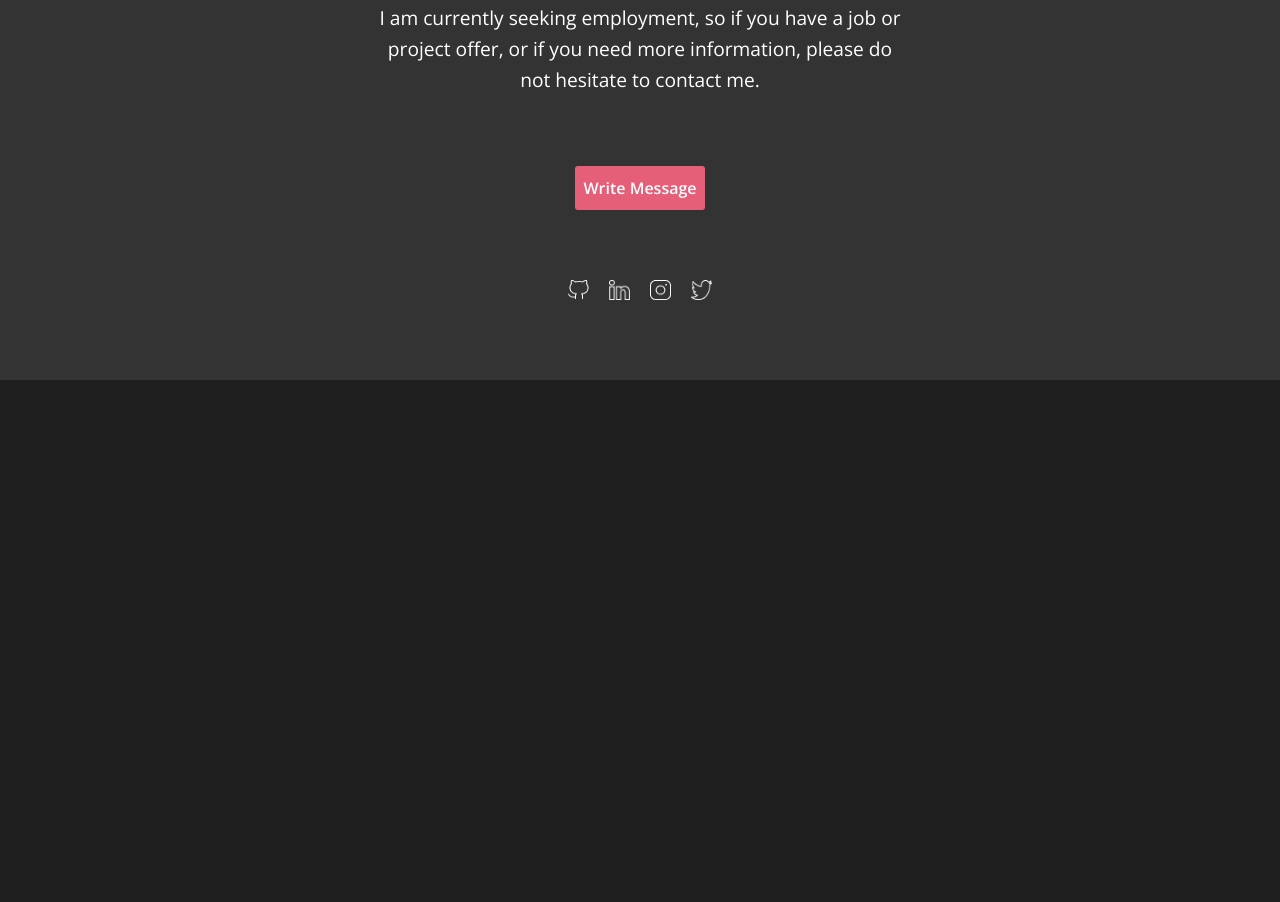
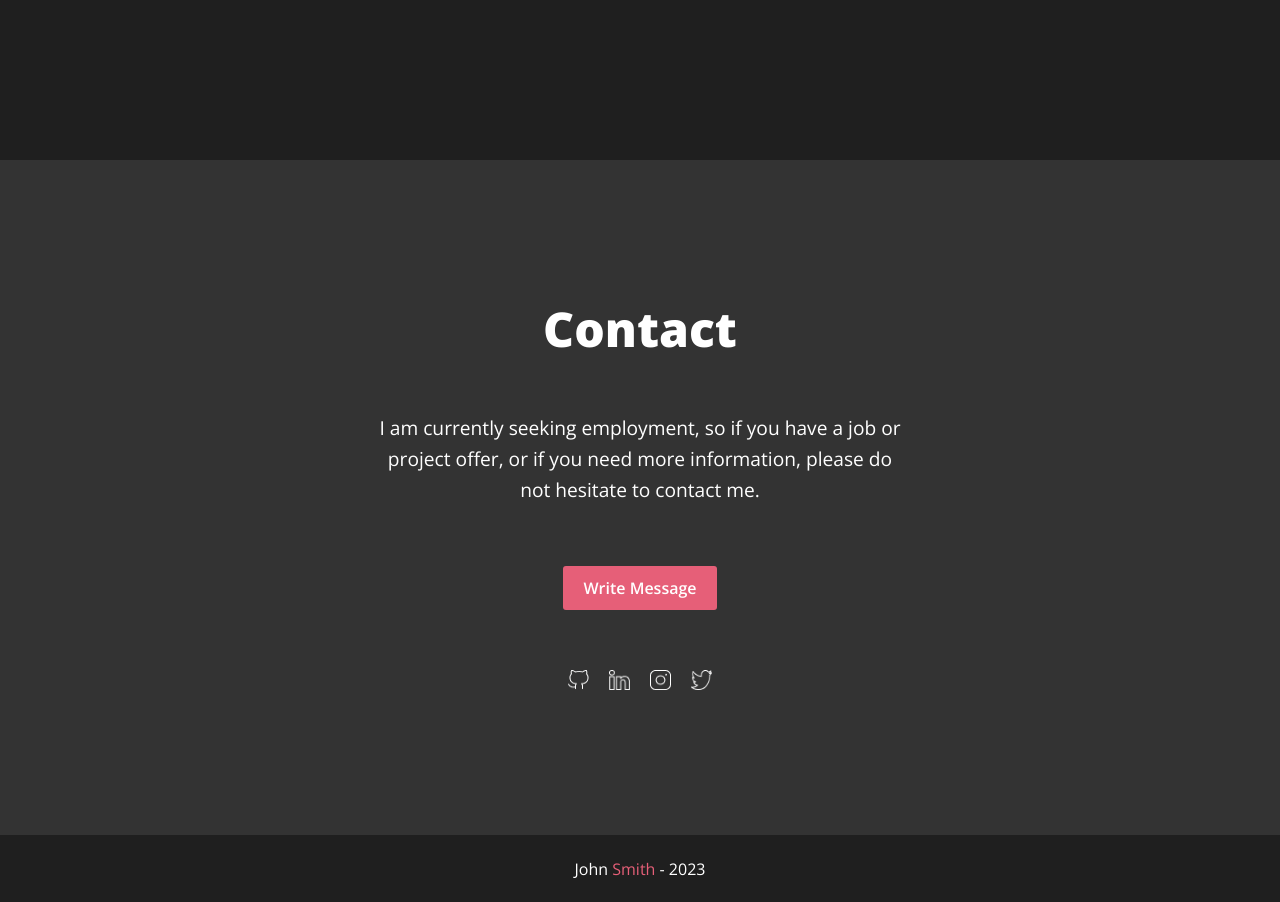
Before and after one commit to fly-k26/john-smith, a plain HTML site: page index.html in a window 1280 px wide. Shown: the part 984-1886 px from the top of the page. Before the commit the page ends 1364 px from the top, so only its background shows below. Drawn offline with nearby package versions, Linux system fonts and the light colour scheme.

Commit message:
add footer and minor fixes

```diff
--- a/css/main.css
+++ b/css/main.css
@@ -25,7 +25,7 @@ body {
     display: flex;
     justify-content: space-between;
     align-items: center;
-    padding: 30px 0;
+    height: 100px;
 }
 
 .header__nav-list {
@@ -48,7 +48,8 @@ body {
     flex-direction: column;
     align-items: center;
     justify-content: center;
-    padding: 180px 0 100px 0;
+    height: 924px;
+    padding: 60px 0;
 }
 
 .main__hero {
@@ -90,35 +91,40 @@ body {
 
 .contact {
     background-color: var(--bg-contact);
-    padding: 80px 0;
+    height: 675px;
 }
 
 .contact__container {
     max-width: 1400px;
+    height: 100%;
     margin: 0 auto;
     padding: 0 20px;
-    text-align: center;
+    display: flex;
+    flex-direction: column;
+    justify-content: center;
+    align-items: center;
 }
 
 .contact__title {
     font-size: 3em;
     font-weight: 800;
     color: var(--text-color);
-    margin-bottom: 70px;
+    margin-bottom: 60px;
 }
 
 .contact__text {
     font-size: 1.2em;
     line-height: 1.6;
     color: var(--text-color);
-    margin-bottom: 70px;
+    margin-bottom: 60px;
+    text-align: center;
 }
 
 .contact__social {
     display: flex;
     justify-content: center;
     gap: 20px;
-    margin-top: 70px;
+    margin-top: 60px;
 }
 
 .contact__social-link img {
@@ -130,7 +136,7 @@ body {
 .btn {
     display: inline-block;
     text-decoration: none;
-    padding: 14px 8px;
+    padding: 14px 20px;
     font-size: 1em;
     font-weight: 600;
     border-radius: 3px;
@@ -140,3 +146,30 @@ body {
     background-color: var(--accent-pink);
     color: var(--text-color);
 }
+
+
+
+.footer {
+    background-color: var(--bg-main);
+    height: 67px;
+}
+
+.footer__container {
+    max-width: 1400px;
+    height: 100%;
+    margin: 0 auto;
+    padding: 0 20px;
+    display: flex;
+    justify-content: center;
+    align-items: center;
+}
+
+.footer__copy {
+    font-size: 1em;
+    color: var(--text-color);
+    margin: 0;
+}
+
+.footer__copy--pink {
+    color: var(--accent-pink);
+}
--- a/index.html
+++ b/index.html
@@ -60,5 +60,11 @@
     </div>
 </section>
 
+<footer class="footer">
+    <div class="footer__container">
+        <p class="footer__copy">John <span class="footer__copy--pink">Smith</span> - 2023</p>
+    </div>
+</footer>
+
 </body>
 </html>
```
